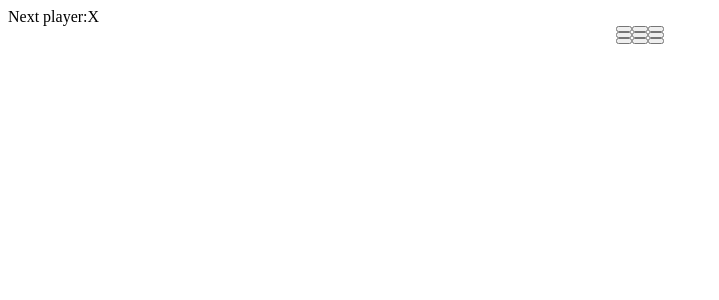
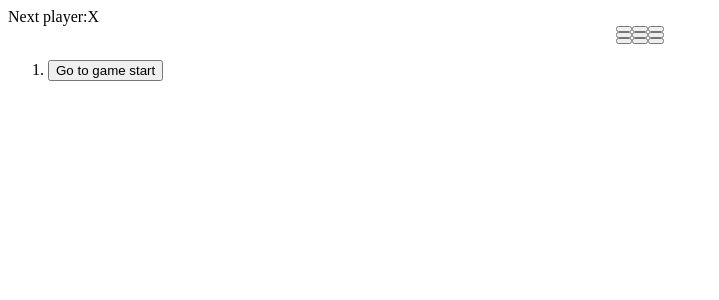
Before and after one commit to Stu-me/react-tic-tac-toe, a React app in the folder frontend/: page / in a window 1280 px wide. Shown: the top 300 px of the page, without its empty margins (0-719 px from the left). Built offline with nearby package versions, Linux system fonts and the light colour scheme; the HTML template or start-up script is replaced by a standard one.

Commit message:
moving between moves done

```diff
--- a/frontend/src/App.jsx
+++ b/frontend/src/App.jsx
@@ -2,8 +2,6 @@
 import "./square.css";
 
 function Square({ value , onSquareClick }) { // we declared our own tag(power of xml ) now we will use in the program
-
-
   return (
     <button
       className="square"
@@ -12,9 +10,7 @@
   );
 }
 
-function Board() { // to rebuild the squares
-  const [xIsNext ,setXIsNext] = useState(true); // this is for changing between X and O
-  const [squares,setSquares] = useState(Array(9).fill(null)); // squares in array with 9 indexes
+function Board({xIsNext , squares , onPlay}) {
 
   const winner = calculateWinner(squares);
   let status;
@@ -36,8 +32,7 @@
   else{
     nextSquares[i] = "O";
   }
-    setSquares(nextSquares);             // setSquares -- is the function to update the squares with nextSquares values
-    setXIsNext(!xIsNext);
+  onPlay(nextSquares);
 }
 
   return (
@@ -63,6 +58,8 @@
     </>
   );
 }
+
+
 function calculateWinner(squares){
   const lines = [
     [0,1,2],
@@ -85,20 +82,43 @@
 
   function Game(){
     // adding some state to track to Game component
-    const [xIsNext,setXIsNext] = useState(true);
     const [history, setHistory] = useState([Array(9).fill(null)]); // array of arrays of 9 nulls
-    const currentSquares = history[history.length-1]; // last array of arrays of history
+    const [currentMove,setCurrentMove] = useState(0);
+    const currentSquares = history[currentMove]; // last array of arrays of history
+    const xIsNext = currentMove %2 === 0;
 
   function handlePlay(nextSquares){
+    const nextHistory = [...history.slice(0, currentMove + 1),nextSquares]; // all the arrays along with nextSquares
+    setHistory(nextHistory);
+    setCurrentMove(nextHistory.length-1);
     //Todo
   }
+
+  function jumpTo(nextMove){
+    setCurrentMove(nextMove);
+  }
+    const moves = history.map((squares,move)=>{
+      let description;
+      if(move>0){
+        description = 'Go to move #' + move;
+      }
+      else{
+        description = 'Go to game start';
+      }
+      return(
+        <li key={move}>
+          <button onClick={()=> jumpTo(move)}>{description}</button>
+        </li>
+      );
+    });
+
     return(
       <div className="game">
         <div className="game-board">
           <Board xIsNext = {xIsNext} squares= {currentSquares} onPlay = {handlePlay} />   {/* now we have complete board so now Games is parent component  */}
         </div>
         <div className="game-info">
-          <ol> {/* todo */} </ol>
+          <ol> {moves} </ol>
         </div>
 
       </div>
```
Lines whose indentation alone changed are shown as unchanged.
